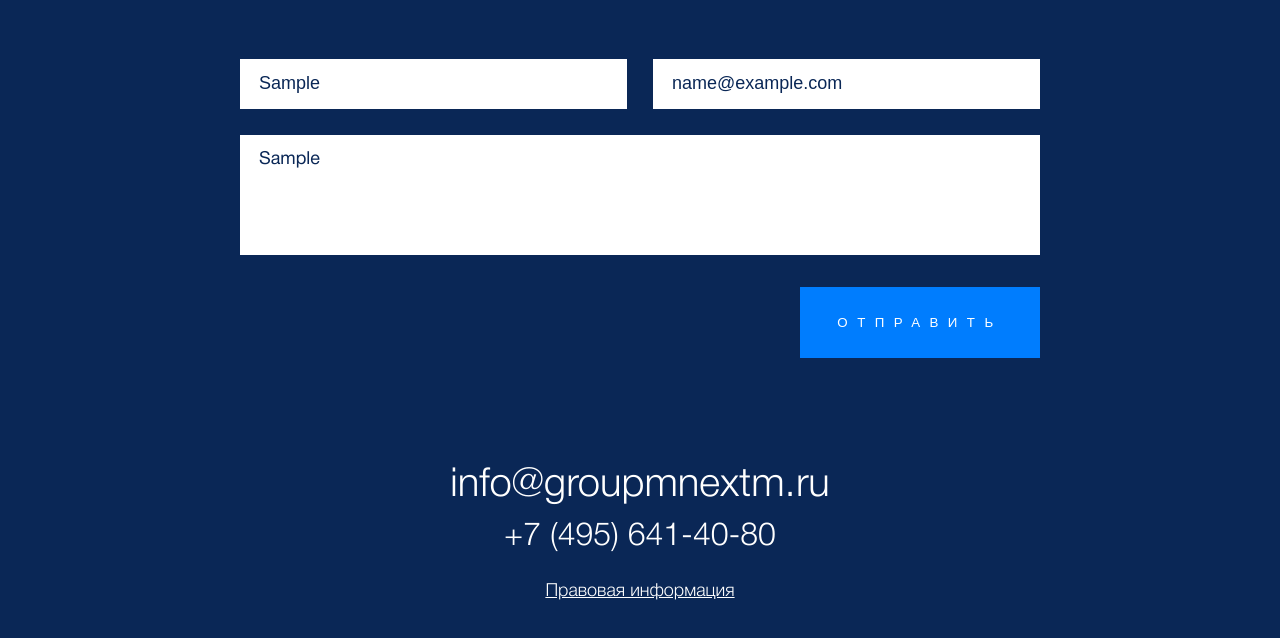
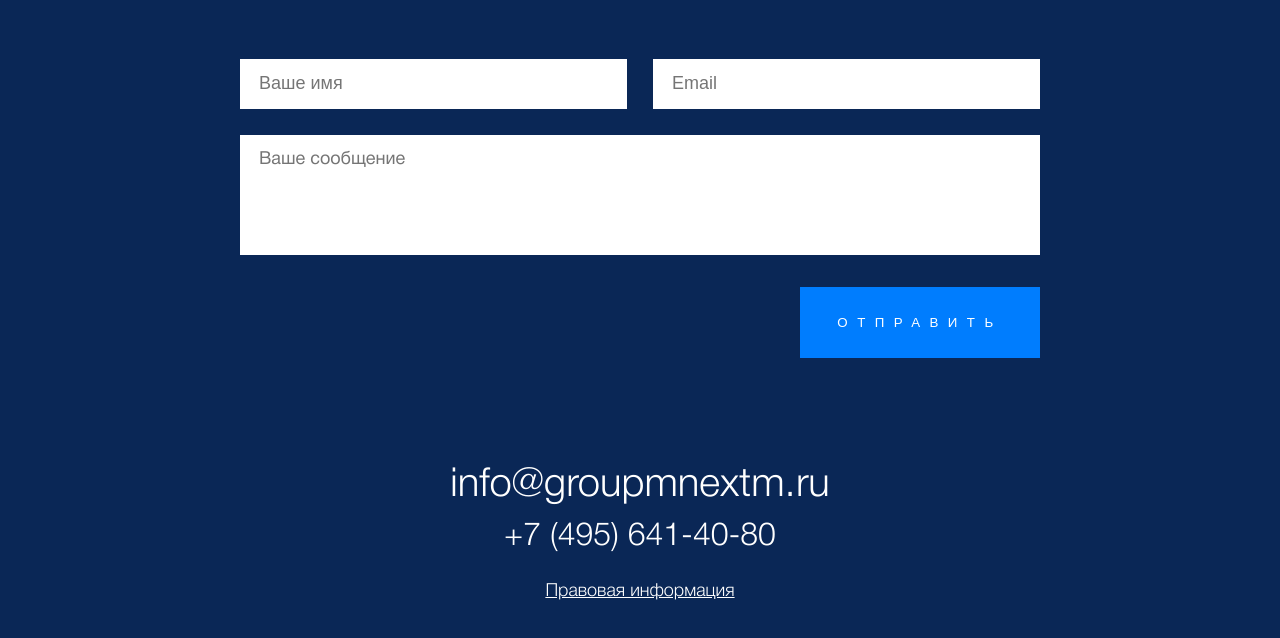
Before and after one commit to qwertyq98/bono.digital, a website built with Vite: page src/index.html in a window 1280 px wide. Both pictures are taken after typing "Sample", "name@example.com", "Sample" into the empty fields and a click on the button "ОТПРАВИТЬ". Shown: the part 1947-2585 px from the top of the page. Built offline with nearby package versions, Linux system fonts and the light colour scheme; files whose address does not match are found by name; a web font is replaced by a local one.

Commit message:
fix: form reset

```diff
--- a/src/index.html
+++ b/src/index.html
@@ -171,9 +171,9 @@
         <div class="swiper-button-next"></div>
       </div>
     </section>
-    <section class="footer element-animation">
+    <section class="footer">
       <h2 class="footer__title">Отправить сообщение</h2>
-      <form class="footer__form" novalidate>
+      <form class="footer__form element-animation" novalidate>
         <div class="footer__form-user">
           <input
             class="footer__form-input"
--- a/src/js/validation.js
+++ b/src/js/validation.js
@@ -36,6 +36,7 @@ export default class Validator {
 
       if (isValid) {
         this._submitCallback(this._getInputValues());
+        this._form.reset();
       }
     });
   }
```
